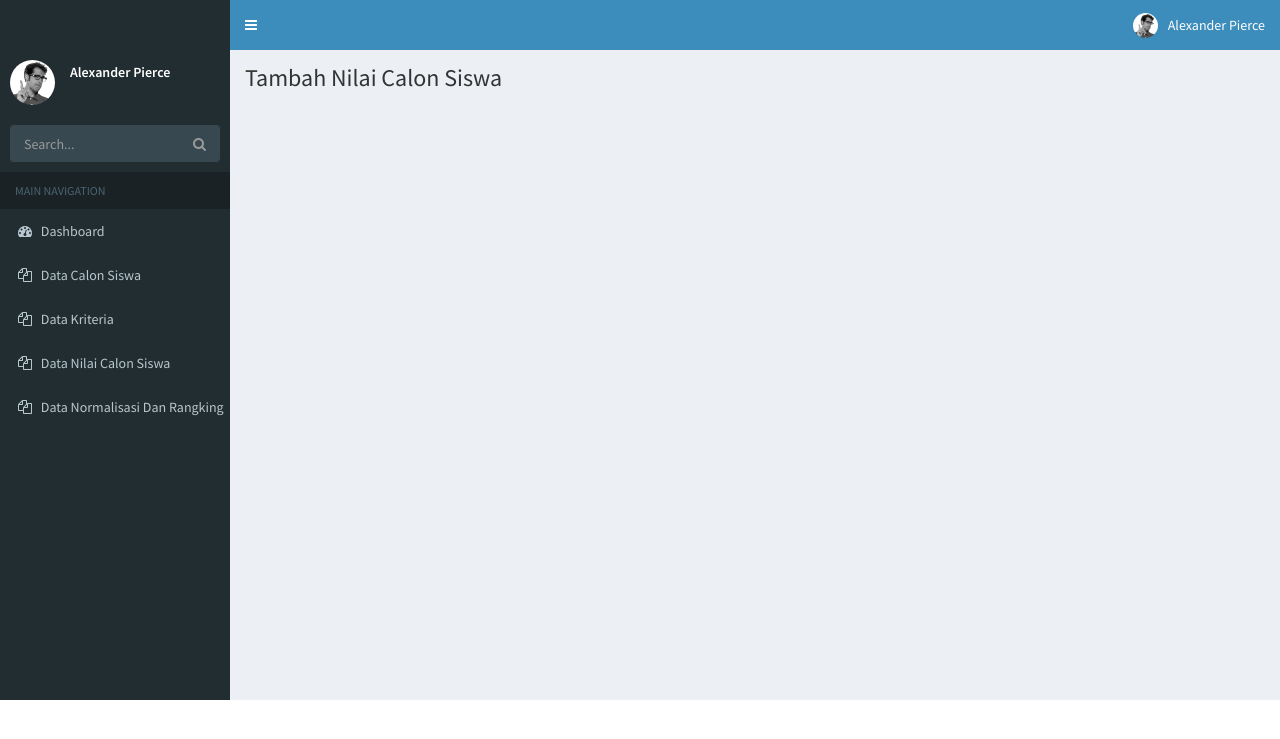
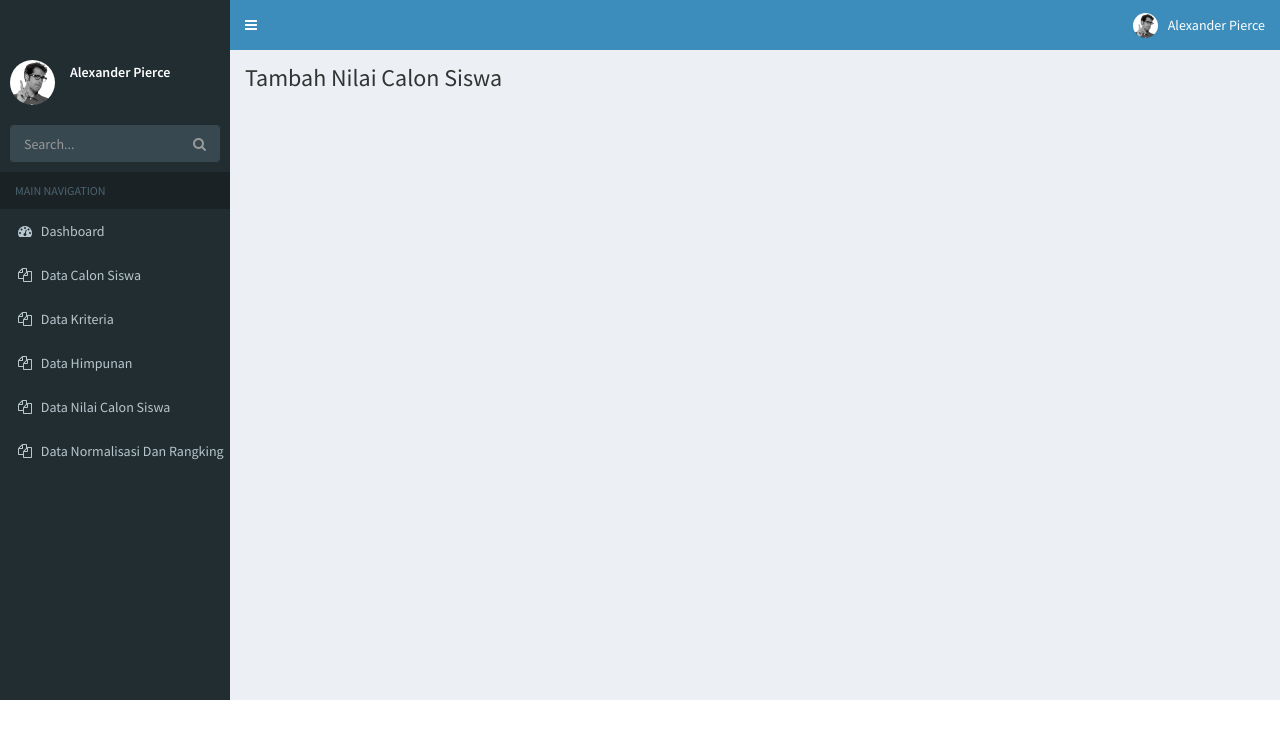
Before and after one commit to RizkiMufrizal/Metode-WP, a CodeIgniter app: page /Metode-WP/index.php/admin/calonsiswacontroller/ambilCalonSiswaDanNilaiBerdasarkanNisn/1 in a window 1280 px wide. Shown: the top 739 px of the page. Run offline with CodeIgniter, Linux system fonts and the light colour scheme; data that the repository does not hold is empty.

Commit message:
update layout header

```diff
--- a/application/views/admin/layout/HeaderLayout.php
+++ b/application/views/admin/layout/HeaderLayout.php
@@ -92,6 +92,12 @@
                 </a>
             </li>
             <li class="treeview">
+                <a href="<?php echo base_url(); ?>index.php/admin/HimpunanController">
+                    <i class="fa fa-files-o"></i>
+                    <span>Data Himpunan</span>
+                </a>
+            </li>
+            <li class="treeview">
                 <a href="<?php echo base_url(); ?>index.php/admin/NilaiCalonSiswaController">
                     <i class="fa fa-files-o"></i>
                     <span>Data Nilai Calon Siswa</span>
```
